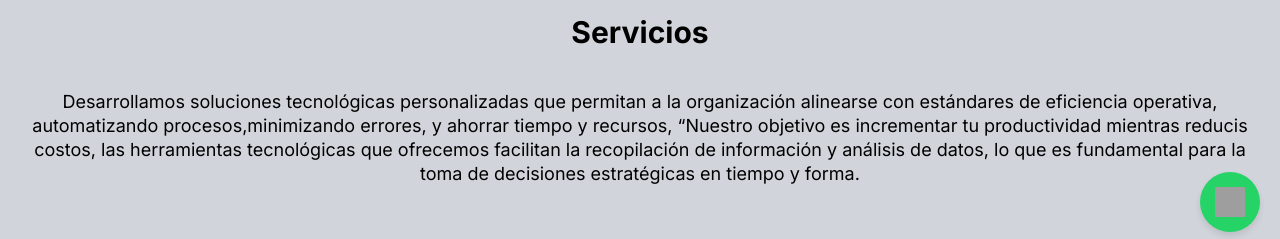
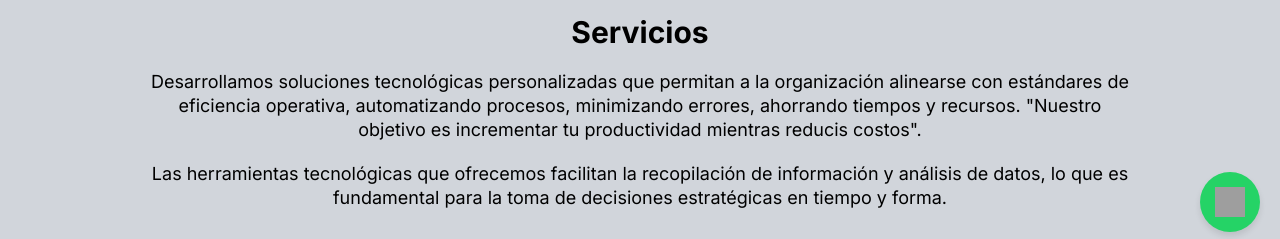
Before and after one commit to Salocin0/landing-page-ignito, a React (Vite) app: page / in a window 1280 px wide. Shown: the part 548-787 px from the top of the page. Built offline with nearby package versions, Linux system fonts and the light colour scheme; grey boxes are pictures that could not be loaded.

Commit message:
link reuniones

```diff
--- a/src/Pages/landingpage/HomeWithCarrousel.jsx
+++ b/src/Pages/landingpage/HomeWithCarrousel.jsx
@@ -45,7 +45,8 @@ const HomeWithCarrousel = () => {
           </p>
           <div className="flex justify-center gap-2">
             <a
-              href="#contacto"
+              href={import.meta.env.VITE_LINK_REUNIONES}
+              target="_blank"
               className="text-white bg-[#FE7A27] px-3 py-3 rounded-lg font-bold transition-colors duration-300 flex items-center text-xs sm:text-sm md:text-base"
             >
               Agendá una reunión
--- a/src/Pages/landingpage/Servicios.jsx
+++ b/src/Pages/landingpage/Servicios.jsx
@@ -7,15 +7,13 @@ const Servicios = () => {
       id="servicios"
       className="p-5 flex flex-col items-center justify-center gap-5 bg-gray-300"
     >
-      <h1 className="text-center text-3xl font-bold mb-5">Servicios</h1>
-      <p className="text-lg leading-6 max-w-4/5 mb-8 text-center">
-        Desarrollamos soluciones tecnológicas personalizadas que permitan a la
-        organización alinearse con estándares de eficiencia operativa,
-        automatizando procesos,minimizando errores, y ahorrar tiempo y recursos,
-        “Nuestro objetivo es incrementar tu productividad mientras reducis
-        costos, las herramientas tecnológicas que ofrecemos facilitan la
-        recopilación de información y análisis de datos, lo que es fundamental
-        para la toma de decisiones estratégicas en tiempo y forma.
+      <h1 className="text-center text-3xl font-bold">Servicios</h1>
+      <p className="text-lg leading-6 w-4/5 text-center">
+      {`Desarrollamos soluciones tecnológicas personalizadas que permitan a la organización alinearse con estándares de eficiencia operativa, automatizando procesos, minimizando errores, ahorrando tiempos y recursos. "Nuestro objetivo es incrementar tu productividad mientras reducis costos".`}
+      </p>
+
+      <p className="text-lg leading-6 w-4/5 mb-8 text-center">
+      {`Las herramientas tecnológicas que ofrecemos facilitan la recopilación de información y análisis de datos, lo que es fundamental para la toma de decisiones estratégicas en tiempo y forma.`}
       </p>
       <div className="flex justify-center gap-5 flex-wrap w-full lg:w-7/10">
         {[
```
